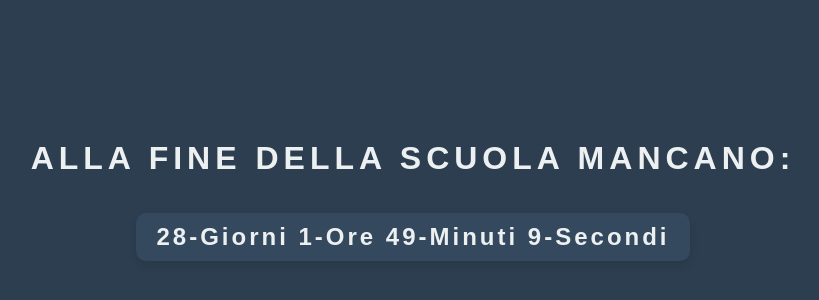
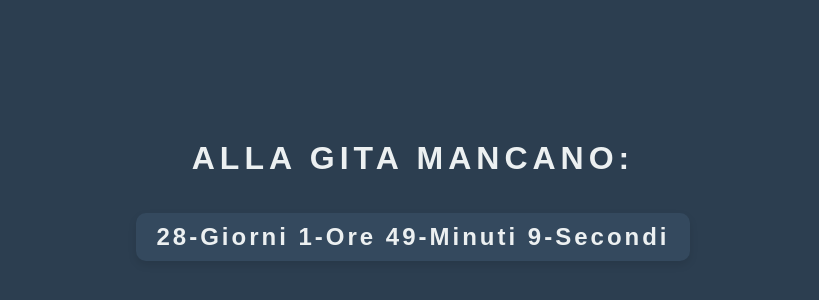
Before and after one commit to Pit17/pit17.github.io, a plain HTML site: page index.html in a window 1280 px wide. Shown: the part 202-502 px from the top of the page, without its empty margins (227-1046 px from the left). Drawn offline with Linux system fonts and the light colour scheme.

Commit message:
Update index.html

```diff
--- a/index.html
+++ b/index.html
@@ -7,7 +7,7 @@
     <title>Countdown</title>
 </head>
 <body>
-    <h1 class="title">Alla fine della scuola mancano:</h1>
+    <h1 class="title">Alla gita mancano:</h1>
     <div class="countdown-container">
         <h1 id="countdown"></h1>
     </div>
```
